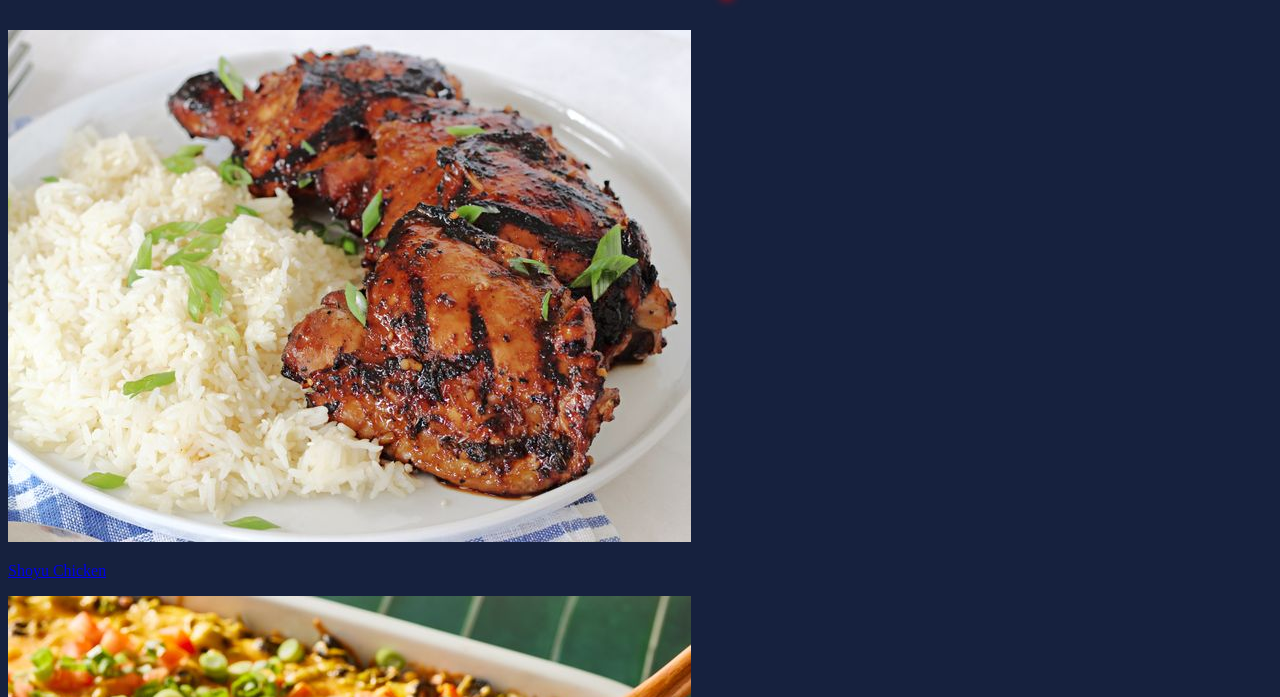
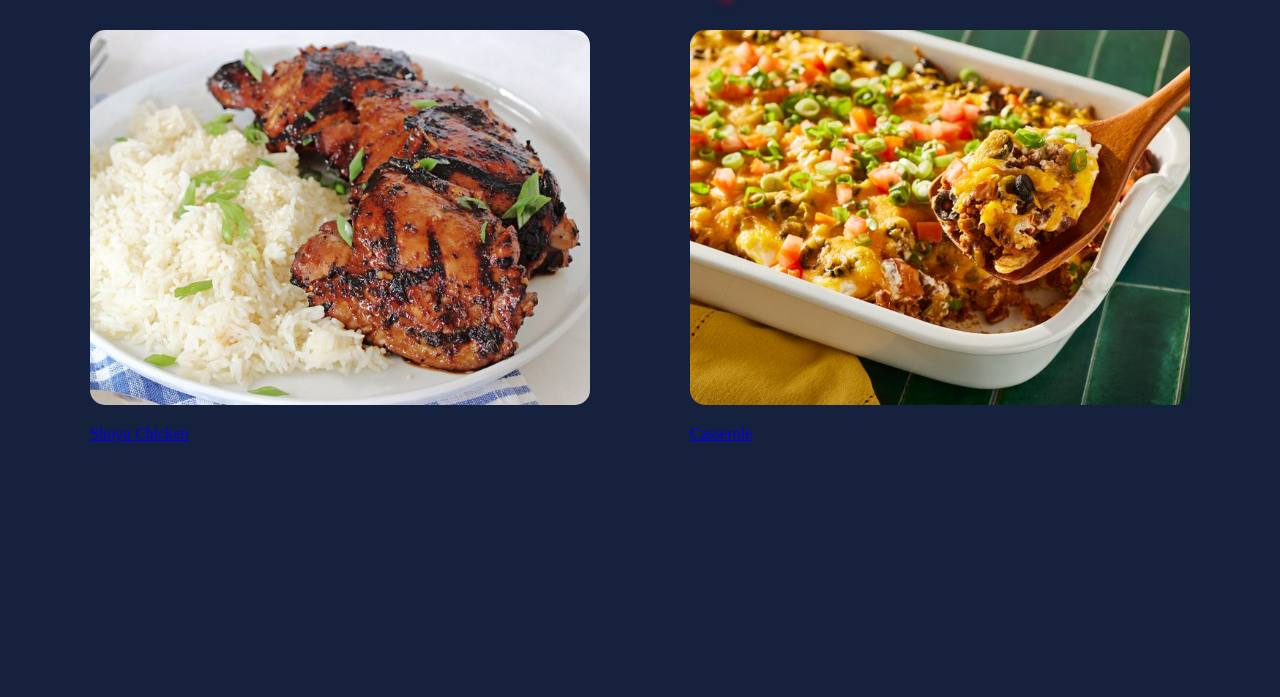
Before and after one commit to tharun983/web_development_practice, a plain HTML site: page practice/odin_recipes/index.html in a window 1280 px wide. Shown: the part 103-800 px from the top of the page. Drawn offline with Linux system fonts and the light colour scheme.

Commit message:
test changes

```diff
--- a/practice/odin_recipes/index.html
+++ b/practice/odin_recipes/index.html
@@ -8,11 +8,11 @@
 </head>
 <body>
     <h1 class="title">Odin Recipes</h1>
-    <div class="Recipes">
+    <div class="recipes">
         <div class="card">
             <a href="Shoyu.html">
                 <img src="202463_Shoyu-Chicken-4x3-c696529b53004830bb47d51acd1aa913.jpg" alt="Shoyu Chicken">
-                <p>Shoyu Chicken</p>
+                <p class="image-text">Shoyu Chicken</p>
             </a>
         </div>
         <div class="card">
--- a/practice/odin_recipes/styles.css
+++ b/practice/odin_recipes/styles.css
@@ -15,4 +15,13 @@
 
 .recipes {
     display: flex;
+    flex-direction: row;
+    gap: 100px;
+    justify-content: center;
 }
+
+.card img {
+    width: 500px;
+    height: auto;
+    border-radius: 15px;
+}
```
Also changed, not shown: practice/test/index.html (+2 -0 lines), practice/test/styles.css (+12 -1 lines).
